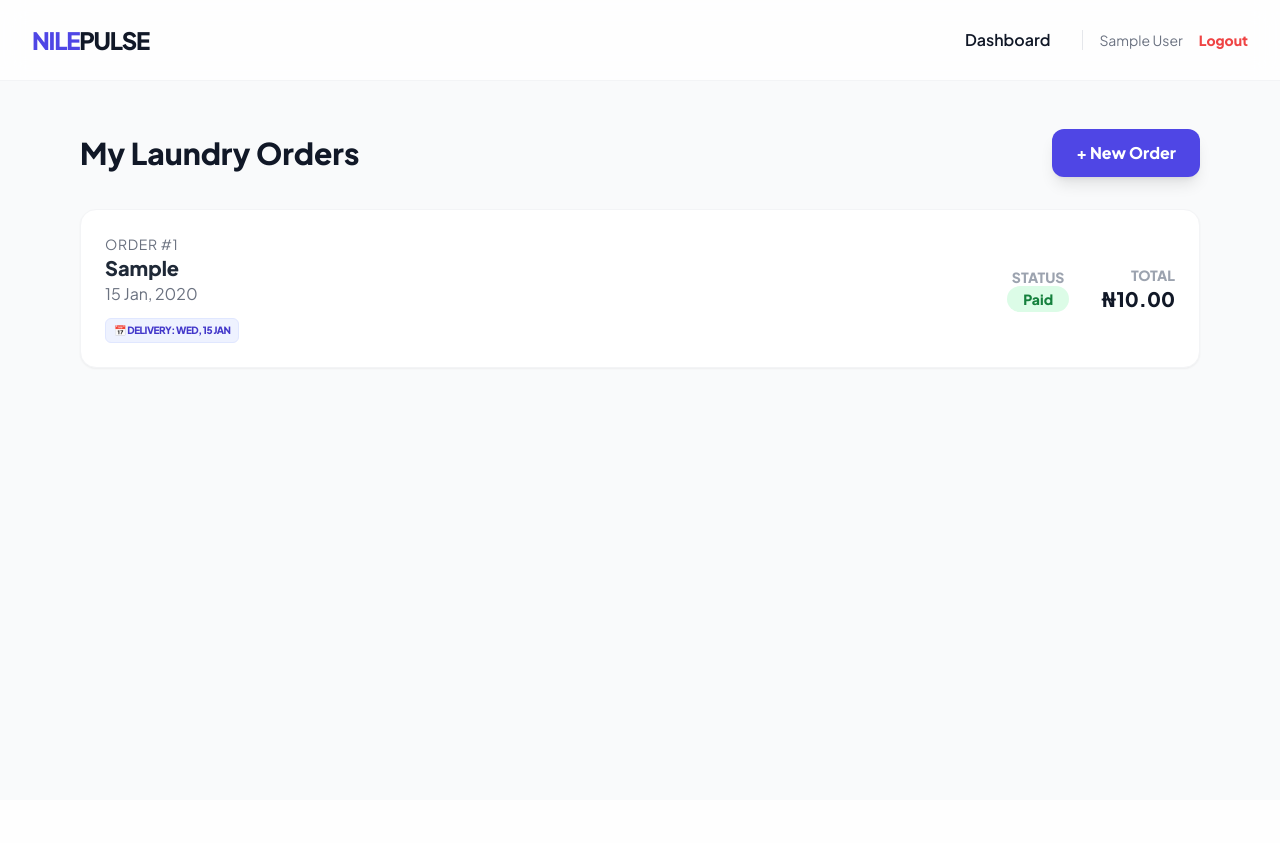
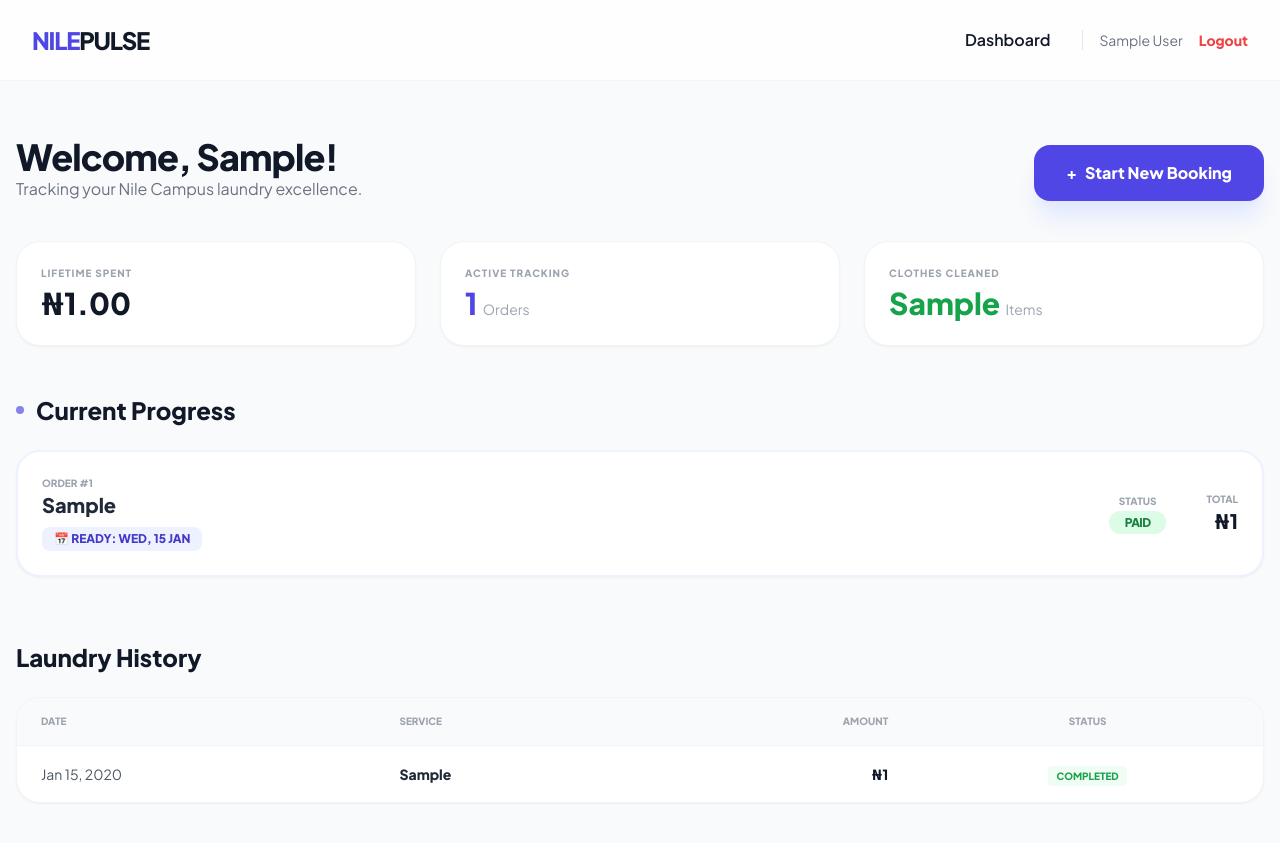
Before and after one commit to SotonyeObenney/LaundryManagementSystem, a Flask app: template app/templates/bookings/dashboard.html in a window 1280 px wide. Before the commit the page ends 369 px from the top, so only its background shows below. Run offline with Flask 3, Linux system fonts and the light colour scheme; a user stored in the database is signed in; tables that the repository leaves empty hold one stand-in row (values such as "Sample post"); the template is opened without the code that fills it: values that come from a table or form of the project are taken from there, most other values are stand-ins (such as "Sample title", 1, 10 or a date in 2020); some libraries are stand-ins or nearby versions.

Commit message:
feat: create customer dashboard

```diff
--- a/app/main/routes.py
+++ b/app/main/routes.py
@@ -14,4 +14,4 @@ def home():
 def dashboard_redirect():
     if current_user.role == 'staff':
         return redirect(url_for('staff.dashboard'))
-    return redirect(url_for("bookings.my_orders"))
+    return redirect(url_for("bookings.dashboard"))
--- a/app/staff/routes.py
+++ b/app/staff/routes.py
@@ -41,7 +41,7 @@ def receive_order(order_id):
     if order:
         order.status = "received"
         db.session.commit()
-        flash(f"Order #{order.id} marked as Received.", "info")
+        flash(f"Order #{order.id} marked as Received.", "success")
     return redirect(url_for('staff.get_pending_orders'))
 
 @staff_bp.route("/verify-order/<int:order_id>", methods=["GET", "POST"])
--- a/app/templates/bookings/dashboard.html
+++ b/app/templates/bookings/dashboard.html
@@ -1,35 +1,58 @@
 {% extends "base.html" %}
 {% block content %}
-<div class="max-w-6xl mx-auto px-4 py-8">
-    <div class="flex justify-between items-center mb-8">
-        <h1 class="text-3xl font-extrabold text-gray-900">My Laundry Orders</h1>
-        <a href="{{ url_for('bookings.create_order') }}" class="bg-indigo-600 hover:bg-indigo-700 text-white px-6 py-3 rounded-xl font-bold transition shadow-lg">
-            + New Order
+<div class="max-w-7xl mx-auto px-4 py-10">
+    <!-- Header -->
+    <header class="flex flex-col md:flex-row justify-between items-start md:items-end mb-10 gap-4">
+        <div>
+            <h1 class="text-4xl font-black text-gray-900 tracking-tight">Welcome, {{ current_user.name.split()[0] }}!</h1>
+            <p class="text-gray-500 font-medium">Tracking your Nile Campus laundry excellence.</p>
+        </div>
+        <a href="{{ url_for('bookings.create_order') }}" class="bg-indigo-600 hover:bg-indigo-700 text-white px-8 py-4 rounded-2xl font-black transition shadow-xl shadow-indigo-100 flex items-center gap-2">
+            <span>+</span> Start New Booking
         </a>
+    </header>
+
+    <!-- Lifetime Stats Grid -->
+    <div class="grid grid-cols-1 md:grid-cols-3 gap-6 mb-12">
+        <div class="bg-white p-6 rounded-3xl border border-gray-100 shadow-sm transition hover:shadow-md">
+            <p class="text-[10px] font-black uppercase text-gray-400 tracking-widest">Lifetime Spent</p>
+            <p class="text-3xl font-black text-gray-900 mt-1">₦{{ "{:,.2f}".format(stats.total_spent) }}</p>
+        </div>
+        <div class="bg-white p-6 rounded-3xl border border-gray-100 shadow-sm transition hover:shadow-md">
+            <p class="text-[10px] font-black uppercase text-gray-400 tracking-widest">Active Tracking</p>
+            <p class="text-3xl font-black text-indigo-600 mt-1">{{ stats.active_count }} <span class="text-sm font-medium text-gray-400">Orders</span></p>
+        </div>
+        <div class="bg-white p-6 rounded-3xl border border-gray-100 shadow-sm transition hover:shadow-md">
+            <p class="text-[10px] font-black uppercase text-gray-400 tracking-widest">Clothes Cleaned</p>
+            <p class="text-3xl font-black text-green-600 mt-1">{{ stats.items_cleaned }} <span class="text-sm font-medium text-gray-400">Items</span></p>
+        </div>
+    </div>
+
+    <!-- Active Orders Section -->
+    <section class="mb-16">
+        <div class="flex items-center gap-3 mb-6">
+            <div class="h-2 w-2 bg-indigo-600 rounded-full animate-pulse"></div>
+            <h2 class="text-2xl font-black text-gray-900">Current Progress</h2>
         </div>
 
         <div class="grid gap-6">
-        {% for order in orders %}
-        <div class="bg-white rounded-2xl shadow-sm border border-gray-100 p-6 flex flex-col md:flex-row justify-between items-center">
+            {% for order in active_orders %}
+            <div class="bg-white rounded-3xl shadow-sm border-2 border-indigo-50 p-6 flex flex-col md:flex-row justify-between items-center">
                 <div class="mb-4 md:mb-0">
-                <p class="text-sm text-gray-500 font-medium uppercase tracking-wider">Order #{{ order.id }}</p>
+                    <p class="text-[10px] text-gray-400 font-black uppercase">Order #{{ order.id }}</p>
                     <h3 class="text-xl font-bold text-gray-800">{{ order.service_type }}</h3>
-                <p class="text-gray-500">{{ order.order_date.strftime('%d %b, %Y') }}</p>
 
-                <!-- SPRINT 4: Delivery Date Badge -->
                     {% if order.delivery_date %}
-                <div class="mt-3 flex items-center gap-2">
-                    <span class="text-[10px] bg-indigo-50 text-indigo-700 border border-indigo-100 px-2 py-1 rounded-md font-black uppercase tracking-tighter">
-                        📅 Delivery: {{ order.delivery_date.strftime('%a, %d %b') }}
-                    </span>
+                    <div class="mt-2 inline-flex items-center gap-2 bg-indigo-50 text-indigo-700 px-3 py-1 rounded-lg">
+                        <span class="text-xs font-black uppercase">📅 Ready: {{ order.delivery_date.strftime('%a, %d %b') }}</span>
                     </div>
                     {% endif %}
                 </div>
 
-            <div class="flex items-center gap-8">
+                <div class="flex items-center gap-10">
                     <div class="text-center">
-                    <p class="text-sm text-gray-400 uppercase font-bold text-[10px]">Status</p>
-                    <span class="px-4 py-1 rounded-full text-sm font-bold
+                        <p class="text-[10px] text-gray-400 uppercase font-black">Status</p>
+                        <span class="px-4 py-1 rounded-full text-xs font-black uppercase tracking-tighter
                             {% if order.status == 'pending' %} bg-yellow-100 text-yellow-700
                             {% elif order.status == 'verified' %} bg-blue-100 text-blue-700
                             {% elif order.status == 'paid' %} bg-green-100 text-green-700
@@ -38,23 +61,60 @@
                             {{ order.status.replace('_', ' ').title() }}
                         </span>
                     </div>
-                <div class="text-right">
-                    <p class="text-sm text-gray-400 uppercase font-bold text-[10px]">Total</p>
-                    <p class="text-xl font-black text-gray-900">{{ order.total_price | currency }}</p>
-                </div>
+
                     {% if order.status == 'verified' %}
                         <a href="{{ url_for('bookings.view_invoice', order_id=order.id) }}"
-                    class="bg-green-500 hover:bg-green-600 text-white px-4 py-2 rounded-lg font-bold transition shadow-md">
-                    View & Pay
+                        class="bg-green-600 hover:bg-green-700 text-white px-6 py-2 rounded-xl font-bold transition shadow-lg shadow-green-100">
+                        Pay ₦{{ "{:,.0f}".format(order.total_price) }}
                         </a>
+                    {% else %}
+                        <div class="text-right">
+                            <p class="text-[10px] text-gray-400 uppercase font-black">Total</p>
+                            <p class="text-xl font-black text-gray-900">₦{{ "{:,.0f}".format(order.total_price) }}</p>
+                        </div>
                     {% endif %}
                 </div>
             </div>
             {% else %}
-        <div class="text-center py-20 bg-gray-50 rounded-3xl border-2 border-dashed border-gray-200">
-            <p class="text-gray-500 text-lg">No orders yet. Ready to get clean?</p>
+            <div class="text-center py-16 bg-gray-50 rounded-3xl border-2 border-dashed border-gray-200">
+                <p class="text-gray-400 font-bold">No active laundry. Want to start a fresh batch?</p>
             </div>
             {% endfor %}
         </div>
+    </section>
+
+    <!-- Past Orders Section (History Table) -->
+    <section>
+        <h2 class="text-2xl font-black text-gray-900 mb-6">Laundry History</h2>
+        <div class="bg-white rounded-3xl border border-gray-100 overflow-hidden shadow-sm">
+            <div class="overflow-x-auto">
+                <table class="w-full text-left">
+                    <thead class="bg-gray-50 border-b border-gray-100">
+                        <tr>
+                            <th class="px-6 py-4 text-[10px] font-black text-gray-400 uppercase">Date</th>
+                            <th class="px-6 py-4 text-[10px] font-black text-gray-400 uppercase">Service</th>
+                            <th class="px-6 py-4 text-[10px] font-black text-gray-400 uppercase text-right">Amount</th>
+                            <th class="px-6 py-4 text-[10px] font-black text-gray-400 uppercase text-center">Status</th>
+                        </tr>
+                    </thead>
+                    <tbody class="divide-y divide-gray-50">
+                        {% for order in past_orders %}
+                        <tr class="hover:bg-gray-50/50 transition">
+                            <td class="px-6 py-4 text-sm font-medium text-gray-600">{{ order.order_date.strftime('%b %d, %Y') }}</td>
+                            <td class="px-6 py-4 text-sm font-bold text-gray-800">{{ order.service_type }}</td>
+                            <td class="px-6 py-4 text-sm font-black text-gray-900 text-right">₦{{ "{:,.0f}".format(order.total_price) }}</td>
+                            <td class="px-6 py-4 text-center">
+                                <span class="text-[10px] font-black text-green-600 bg-green-50 px-2 py-1 rounded">COMPLETED</span>
+                            </td>
+                        </tr>
+                        {% endfor %}
+                    </tbody>
+                </table>
+            </div>
+            {% if not past_orders %}
+                <div class="p-8 text-center text-gray-400 italic text-sm">Your history will appear here once orders are delivered.</div>
+            {% endif %}
+        </div>
+    </section>
 </div>
 {% endblock %}
```
Also changed, not shown: app/bookings/routes.py (+39 -21 lines). Lines whose indentation alone changed are shown as unchanged.
